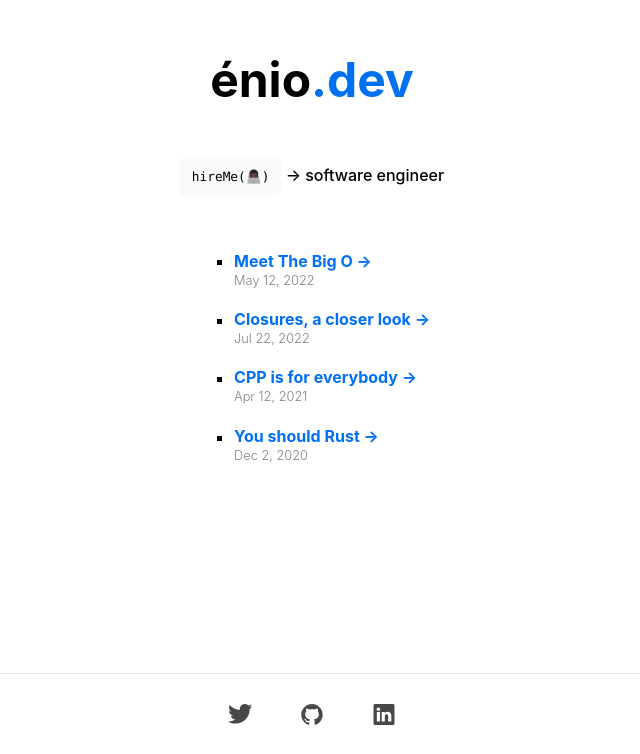
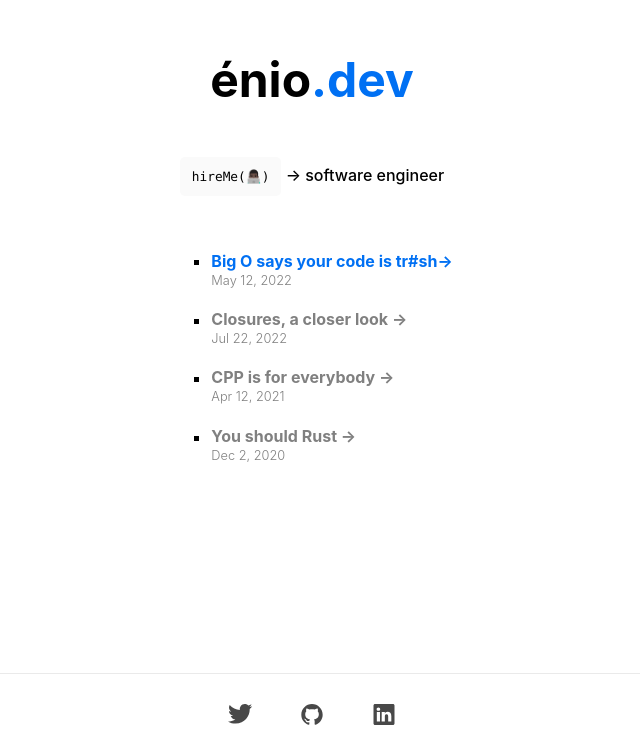
Before and after one commit to datwayskrt/enio, a Next.js app: page / in a window 1280 px wide. Shown: the part 127-881 px from the top of the page, without its empty margins (328-968 px from the left). Built offline with nearby package versions, Linux system fonts and the light colour scheme.

Commit message:
disabled unavailable links

```diff
--- a/pages/index.tsx
+++ b/pages/index.tsx
@@ -23,11 +23,11 @@ export default function Home() {
           </a>
         </p>
 
-        <div className={styles.grid}>
+        <div className={styles.grid} >
 
           <ul className={styles.list}>
-          <li><a href="#" className={styles.card}>
-            <h2>Meet The Big O &rarr;</h2>
+          <li ><a href="#" className={styles.card}>
+            <h2>Big O says your code is tr#sh&rarr;</h2>
             <p>May 12, 2022</p>
           </a>
           </li>
--- a/styles/Home.module.css
+++ b/styles/Home.module.css
@@ -125,6 +125,12 @@
 
 }
 
+.list li:not(:first-child) a{
+  pointer-events: none;
+  cursor: default;
+  color: gray;
+}
+
 @media (max-width: 600px) {
   .grid {
     width: 100%;
```
